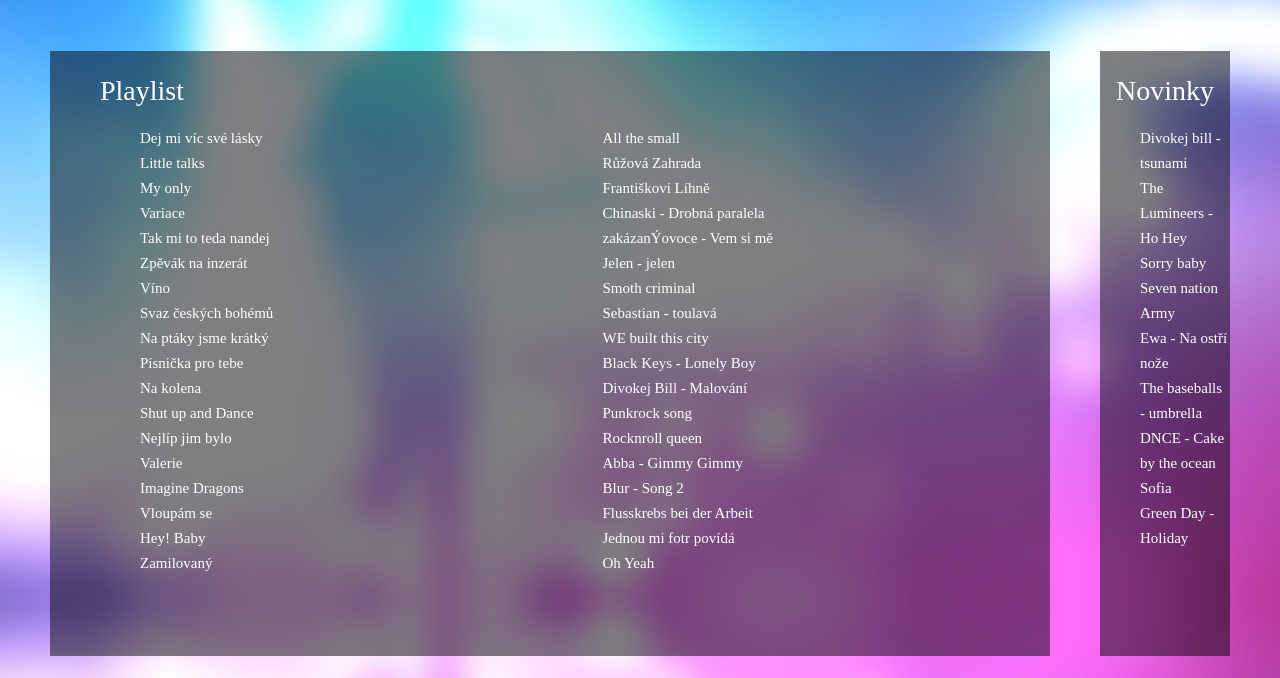
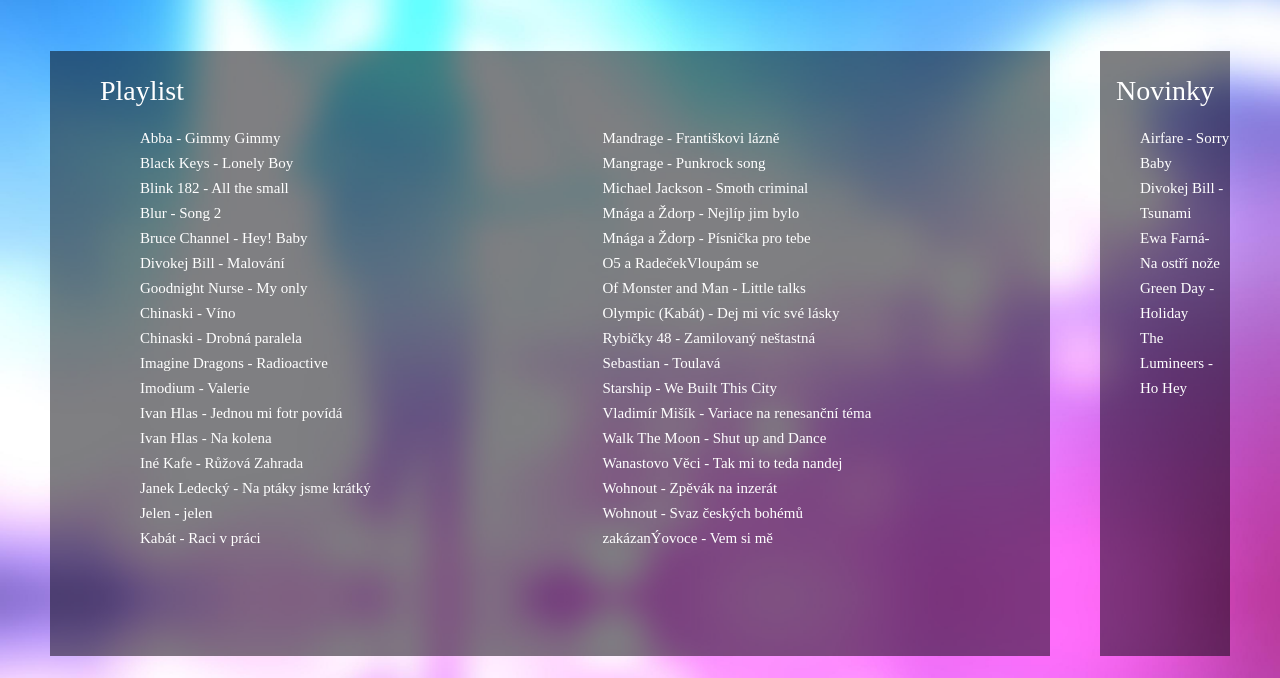
Before and after one commit to OhYeah356/NVWeb, a plain HTML site: page playlist.html in a window 1280 px wide. Shown: the part 122-800 px from the top of the page. Drawn offline with Linux system fonts and the light colour scheme.

Commit message:
Playlist ordered

```diff
--- a/playlist.html
+++ b/playlist.html
@@ -16,56 +16,50 @@
 		<div id="trackOld" class="boxBackGround">
 			<h1>Playlist</h1>
 			<ul class="listFormat ul">
-				<li>Dej mi víc své lásky</li>
-				<li>Little talks</li>
-				<li>My only</li>
-				<li>Variace</li>
-				<li>Tak mi to teda nandej</li>
-				<li>Zpěvák na inzerát</li>
-				<li>Víno</li>
-				<li>Svaz českých bohémů</li>
-				<li>Na ptáky jsme krátký</li>
-				<li>Písnička pro tebe</li>
-				<li>Na kolena</li>
-				<li>Shut up and Dance</li>
-				<li>Nejlíp jim bylo</li>
-				<li>Valerie</li>
-				<li>Imagine Dragons</li>
-				<li>Vloupám se</li>
-				<li>Hey! Baby</li>
-				<li>Zamilovaný</li>
-				<li>All the small</li>
-				<li>Růžová Zahrada</li>
-				<li>Františkovi Líhně</li>
+				<li>Abba - Gimmy Gimmy</li>
+				<li>Black Keys - Lonely Boy</li>
+				<li>Blink 182 - All the small</li>
+				<li>Blur - Song 2</li>
+				<li>Bruce Channel - Hey! Baby</li>
+				<li>Divokej Bill - Malování</li>
+				<li>Goodnight Nurse - My only</li>
+				<li>Chinaski - Víno</li>
 				<li>Chinaski - Drobná paralela</li>
+				<li>Imagine Dragons - Radioactive</li>
+				<li>Imodium - Valerie</li>
+				<li>Ivan Hlas - Jednou mi fotr povídá</li>
+				<li>Ivan Hlas - Na kolena</li>
+				<li>Iné Kafe - Růžová Zahrada</li>
+				<li>Janek Ledecký - Na ptáky jsme krátký</li>
+				<li>Jelen - jelen</li>
+				<li>Kabát - Raci v práci</li>
+				<li>Mandrage - Františkovi lázně</li>
+				<li>Mangrage - Punkrock song</li>
+				<li>Michael Jackson - Smoth criminal</li>
+				<li>Mnága a Ždorp - Nejlíp jim bylo</li>
+				<li>Mnága a Ždorp - Písnička pro tebe</li>
+				<li>O5 a RadečekVloupám se</li>
+				<li>Of Monster and Man - Little talks</li>
+				<li>Olympic (Kabát) - Dej mi víc své lásky</li>
+				<li>Rybičky 48 - Zamilovaný neštastná</li>
+				<li>Sebastian - Toulavá</li>
+				<li>Starship - We Built This City</li>
+				<li>Vladimír Mišík - Variace na renesanční téma</li>
+				<li>Walk The Moon - Shut up and Dance</li>
+				<li>Wanastovo Věci - Tak mi to teda nandej</li>
+				<li>Wohnout - Zpěvák na inzerát</li>
+				<li>Wohnout - Svaz českých bohémů</li>
 				<li>zakázanÝovoce - Vem si mě</li>
-				<li>Jelen - jelen</li>
-				<li>Smoth criminal</li>
-				<li>Sebastian - toulavá</li>
-				<li>WE built this city</li>
-				<li>Black Keys - Lonely Boy</li>
-				<li>Divokej Bill - Malování</li>
-				<li>Punkrock song</li>
-				<li>Rocknroll queen</li>
-				<li>Abba - Gimmy Gimmy</li>
-				<li>Blur - Song 2</li>
-				<li>Flusskrebs bei der Arbeit</li>
-				<li>Jednou mi fotr povídá</li>
-				<li>Oh Yeah</li>
 			</ul>
 		</div>
 		<div id="trackNew" class="boxBackGround">
 			<h1>Novinky</h1>
 			<ul class="listFormat">
-				<li>Divokej bill - tsunami</li>
+				<li>Airfare - Sorry Baby</li>
+				<li>Divokej Bill - Tsunami</li>
+				<li>Ewa Farná- Na ostří nože</li>
+				<li>Green Day - Holiday</li>
 				<li>The Lumineers - Ho Hey</li>
-				<li>Sorry baby</li>
-				<li>Seven nation Army</li>
-				<li>Ewa - Na ostří nože</li>
-				<li>The baseballs - umbrella</li>
-				<li>DNCE - Cake by the ocean</li>
-				<li>Sofia</li>
-				<li>Green Day - Holiday</li>
 			</ul>
 		</div>
 </body>
```
Also changed, not shown: about.html (+1 -5 lines).
